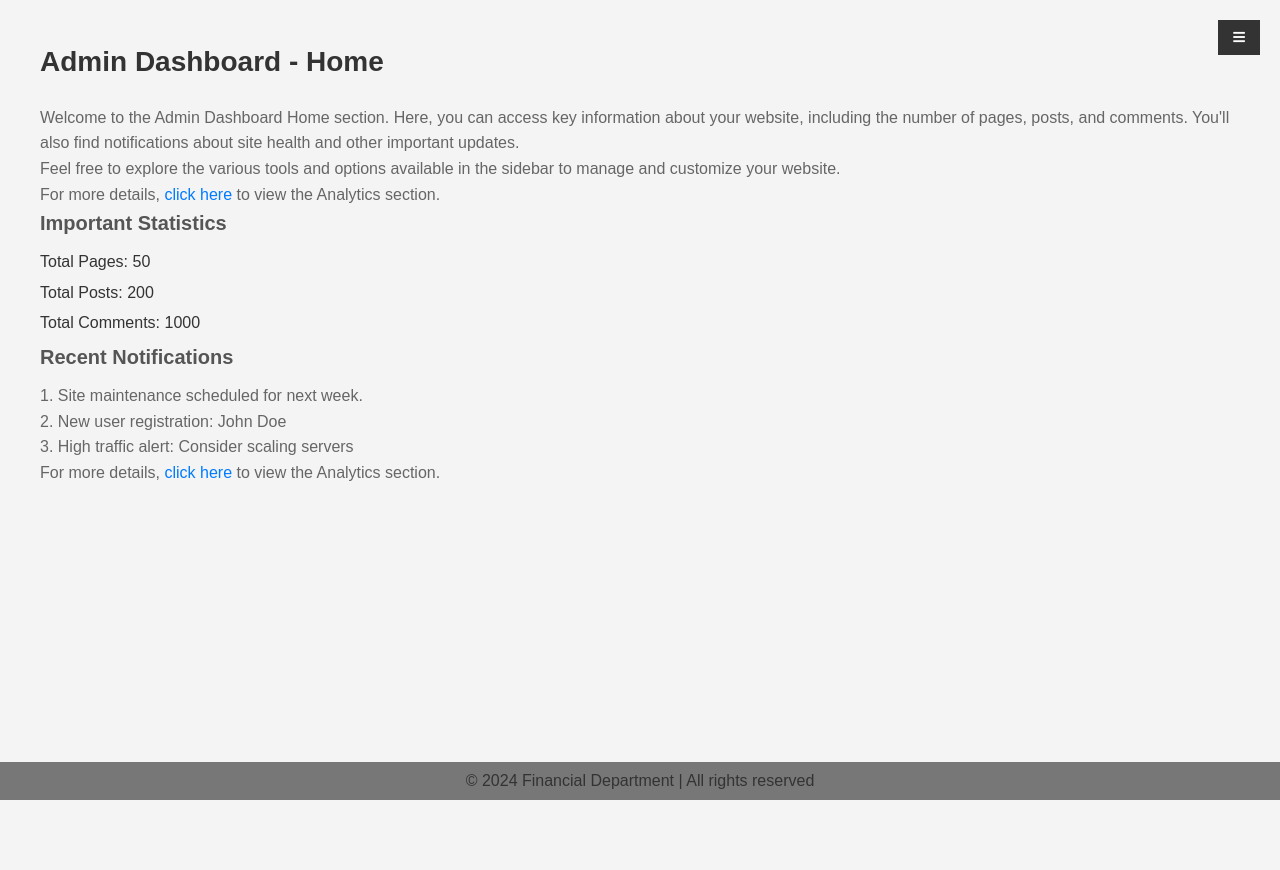
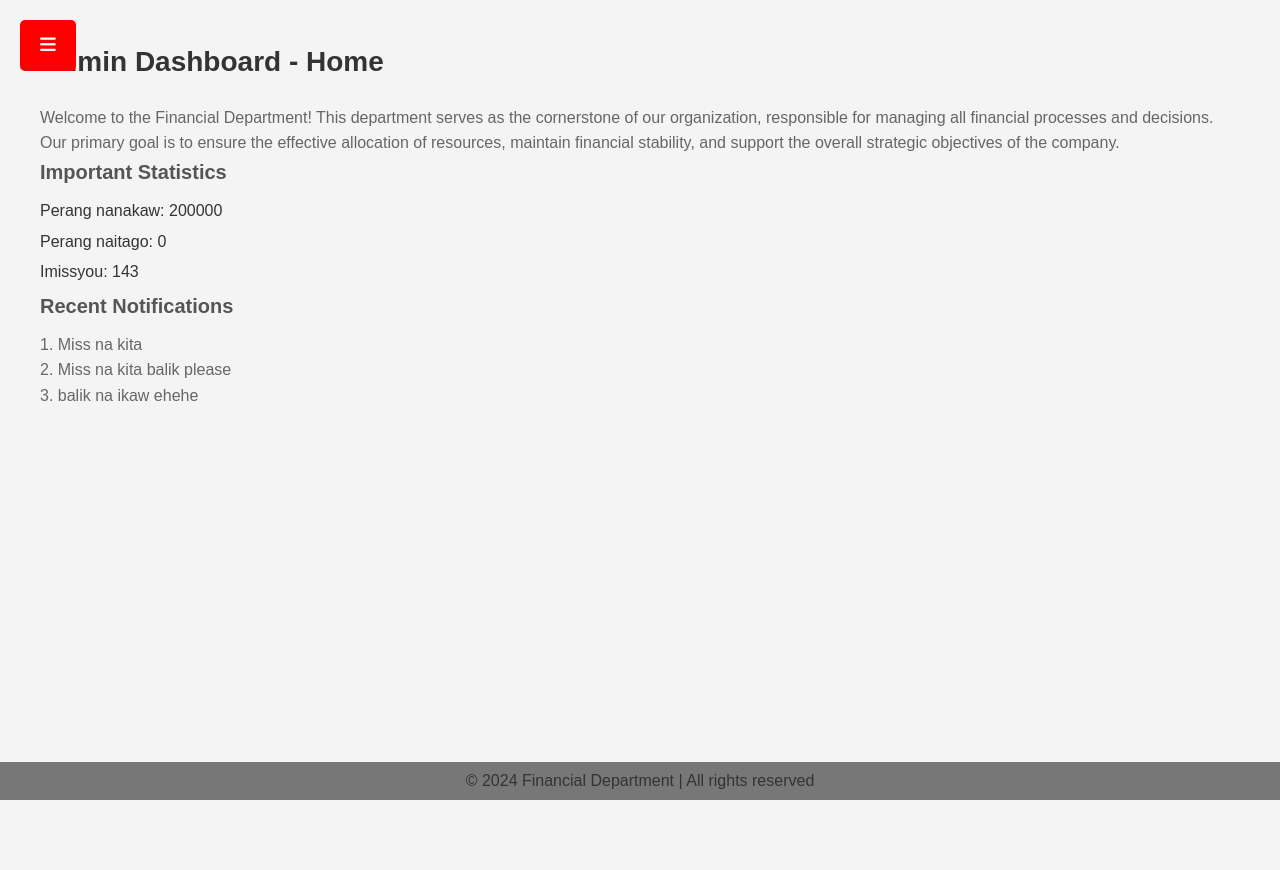
Before and after one commit to Bordamontejobertken/Finance, a PHP site: page / in a window 1280 px wide. Run offline with PHP 8.4, Linux system fonts and the light colour scheme; some libraries are stand-ins or nearby versions.

Commit message:
diko na alam

```diff
--- a/index.php
+++ b/index.php
@@ -4,7 +4,6 @@
     <meta charset="UTF-8">
     <meta name="viewport" content="width=device-width, initial-scale=1.0">
     <script src="https://kit.fontawesome.com/edd0240440.js" crossorigin="anonymous"></script>
-    <link rel="stylesheet" href="https://cdnjs.cloudflare.com/ajax/libs/font-awesome/5.15.3/css/all.min.css">
     <link rel="stylesheet" href="style.css">
     <script src="finance.js"></script>
     <title>Finance Dashboard</title>
@@ -15,10 +14,11 @@
     <h2>Financial Dashboard</h2>
     <ul>
       <li><a href="adminHome.php"><i class="fas fa-home"></i> Home</a></li>
-      <li><a href="adminAnalytics.php"><i class="fas fa-chart-line"></i> Analytics</a></li>
-      <li><a href="adminUser.php"><i class="fas fa-user-cog"></i> Customer Management</a></li>
-      <li><a href="adminAM.php"><i class="fas fa-user-circle"></i> Account Management</a>
-      <li><a href="signup.php"><i class="fas fa-sign-out-alt"></i> Sign Out</a></li>
+      <li><a href="adminAnalytics.php"><i class="fas fa-chart-line"></i> Disbursement</a></li>
+      <li><a href="adminUser.php"><i class="fas fa-copy"></i> Budget Management</a></li>
+      <li><a href="adminAM.php"><i class="fas fa-money-bill"></i> Collection</a>
+      <li><a href="signup.php"><i class="fas fa-address-book"></i> General Ledger</a></li>
+      <li><a href="signup.php"><i class="fas fa-file-invoice"></i> Account Payable/Recievable</a></li>
     </ul>
   </div>
   <div id="content">
@@ -26,21 +26,18 @@
 
 <div id="content">
     <h1>Admin Dashboard - Home</h1>
-    <p>Welcome to the Admin Dashboard Home section. Here, you can access key information about your website, including the number of pages, posts, and comments. You'll also find notifications about site health and other important updates.</p>
-    <p>Feel free to explore the various tools and options available in the sidebar to manage and customize your website.</p>
-    <p>For more details, <a href="adminAnalytics.php">click here</a> to view the Analytics section.</p>
+    <p>Welcome to the Financial Department! This department serves as the cornerstone of our organization, responsible for managing all financial processes and decisions. Our primary goal is to ensure the effective allocation of resources, maintain financial stability, and support the overall strategic objectives of the company.</p>
 
     <h2>Important Statistics</h2>
     <ul>
-      <li>Total Pages: 50</li>
-      <li>Total Posts: 200</li>
-      <li>Total Comments: 1000</li>
+      <li>Perang nanakaw: 200000</li>
+      <li>Perang naitago: 0</li>
+      <li>Imissyou: 143</li>
     </ul>
     <h2>Recent Notifications</h2>
-    <p>1. Site maintenance scheduled for next week.</p>
-    <p>2. New user registration: John Doe</p>
-    <p>3. High traffic alert: Consider scaling servers</p>
-    <p>For more details, <a href="adminAnalytics.php">click here</a> to view the Analytics section.</p>
+    <p>1. Miss na kita</p>
+    <p>2. Miss na kita balik please</p>
+    <p>3. balik na ikaw ehehe</p>
 
 
 </div>
--- a/style.css
+++ b/style.css
@@ -4,16 +4,18 @@
     box-sizing: border-box;
 }
 
-body {
+body
+{
     font-family: Arial, sans-serif;
     margin: 0;
     padding: 0;
     display: flex;
 }
 
-#sidebar {
-    background: #333;
-    color: #fff;
+#sidebar
+{
+    background: rgb(0, 3, 182);
+    color: white;
     width: 200px;
     height: 100vh;
     padding: 20px;
@@ -23,20 +25,28 @@ body {
     transition: left 0.3s;
 }
 
-#content {
+#content
+{
+
     flex: 1;
     padding: 20px;
     transition: margin-left 0.3s;
+    padding-top: 70px;
+    min-height: 100vh;
+    padding-bottom: 50px;
+    position: relative;
 }
 
-.user-management-container {
+.user-management-container
+{
     background-color: #fff;
     padding: 20px;
     border-radius: 5px;
     box-shadow: 0 0 10px rgba(0, 0, 0, 0.1);
     margin-bottom: 20px;
 }
-  .user-management-table {
+  .user-management-table
+  {
     width: 100%;
     border-collapse: collapse;
   }
@@ -67,7 +77,7 @@ body {
     display: block;
     padding: 10px;
     border-radius: 5px;
-    transition: background 0.3s;
+
 }
 
   #sidebar ul li a:hover {
@@ -75,56 +85,57 @@ body {
 }
 
 #menu-btn {
-    background: #333;
+  background: red;
   color: #fff;
   border: none;
-    padding: 10px 15px;
+  padding: 15px 20px;
+  font-size: 18px;
   cursor: pointer;
   position: absolute;
   top: 20px;
-    right: 20px;
+  left: 20px;
   z-index: 1;
+  border-radius: 5px;
 }
 
-/* Update color and line height */
 #content {
     padding: 20px;
-    background-color: #f4f4f4;  /* Light gray background for content */
-    color: #333; /* Update the text color */
-    line-height: 1.6; /* Set the line height for better readability */
+    background-color: #f4f4f4;
+    color: #333;
+    line-height: 1.6;
   }
 #content {
-    min-height: 100vh; /* Ensure the content fills the viewport height */
-    padding-bottom: 50px; /* Add padding at the bottom to create space for the footer */
+    min-height: 100vh;
+    padding-bottom: 50px;
   }
 
   #content h1 {
-    font-size: 28px; /* Increase the font size for the heading */
+    font-size: 28px;
     margin-bottom: 20px;
-    color: #333; /* Update the heading color */
+    color: #333;
   }
 
   #content h2 {
-    font-size: 20px; /* Increase the font size for the subheading */
+    font-size: 20px;
     margin-bottom: 10px;
-    color: #555; /* Update the subheading color */
+    color: #555;
   }
 
   #content ul {
     list-style: none;
     padding: 0;
-    text-align: left; /* Reset text alignment for lists */
+    text-align: left;
   }
 
   #content li {
     margin-bottom: 5px;
-    font-size: 16px; /* Increase the font size for list items */
+    font-size: 16px;
   }
 
   #content p {
-    font-size: 16px; /* Increase the font size for paragraphs */
-    color: #666; /* Update the paragraph text color */
-    text-align: left; /* Reset text alignment for paragraphs */
+    font-size: 16px;
+    color: #666;
+    text-align: left;
   }
 
   #content a {
@@ -161,8 +172,8 @@ body {
     position: fixed;
     bottom: 0;
     width: 100%;
-    background-color: #777; /* Lighter background color for the footer */
-    color: #333; /* Darker text color for the footer */
+    background-color: #777;
+    color: #333;
     padding: 10px 20px;
     text-align: center;
   }
```
Lines whose indentation alone changed are shown as unchanged.
